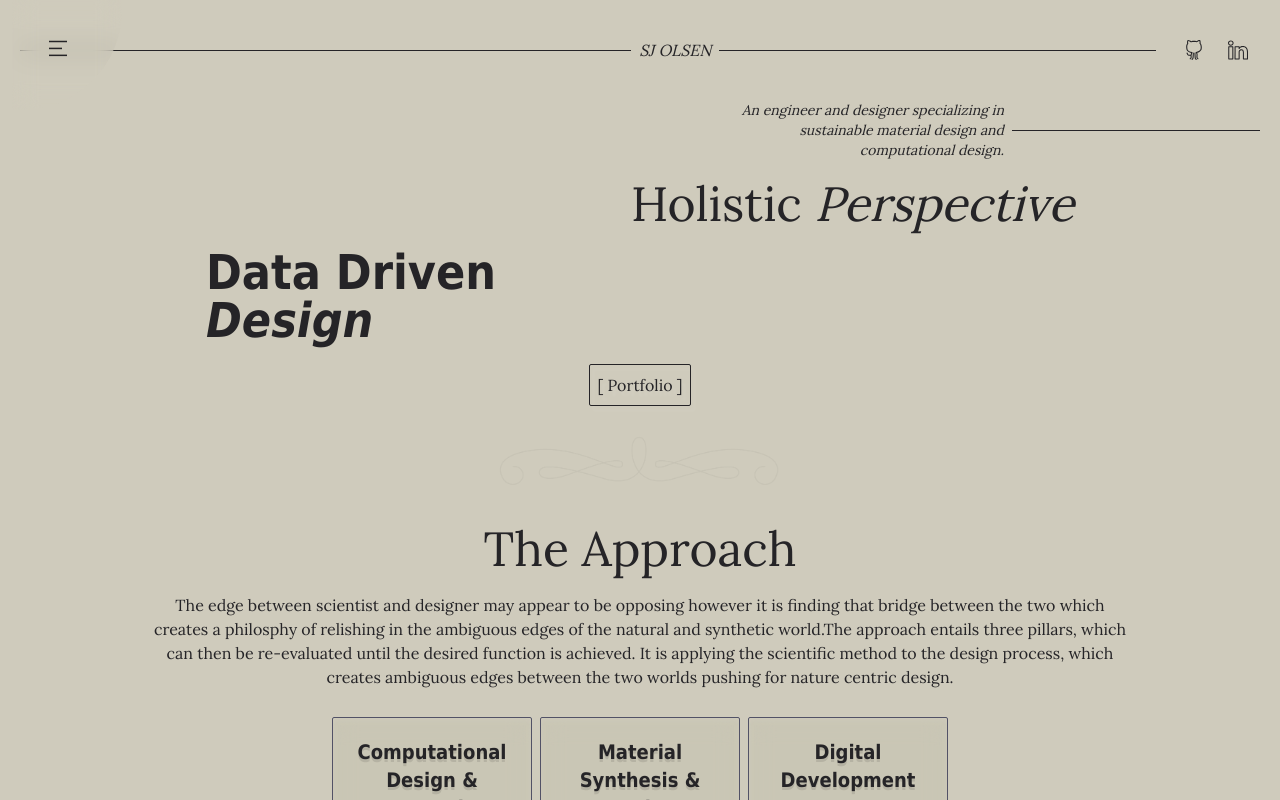
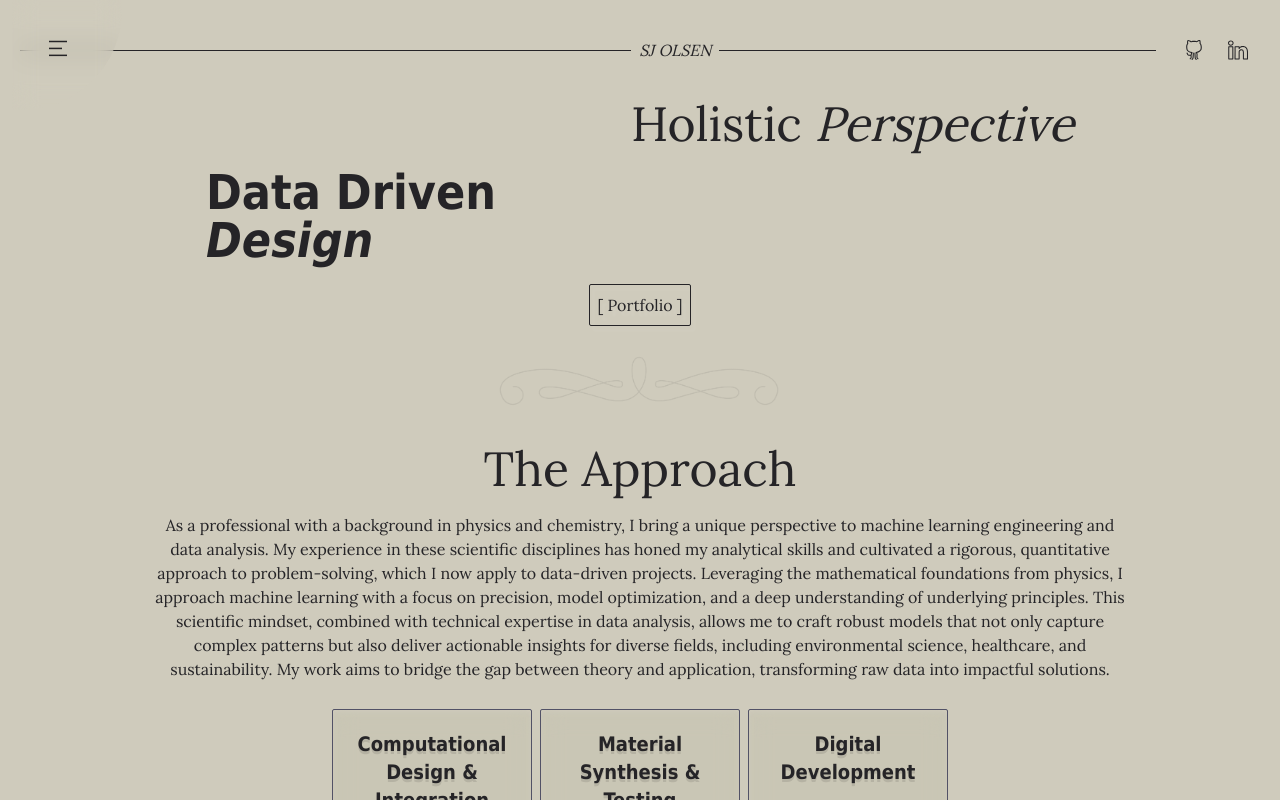
Before and after one commit to minari314159/portfolio, a Next.js app: page /about in a window 1280 px wide. Shown: the top 800 px of the page. Built offline with nearby package versions, Linux system fonts and the light colour scheme.

Commit message:
IMproved about page description

```diff
--- a/app/about/page.jsx
+++ b/app/about/page.jsx
@@ -11,19 +11,6 @@ const Services = () => {
 		<motion.section
 			className=" w-full max-w-[1336px] min-h-[100vh] flex flex-col items-center justify-between gap-5 px-5 overflow-hidden"
 			variants={serviceVariants}>
-			<motion.div
-				className="flex-1  self-end flex items-center justify-end w-full "
-				variants={serviceVariants}
-				initial={serviceVariants.initial}
-				animate={serviceVariants.animate}>
-				<p className="text-textmain text-right text-sm md:text-md ">
-					<i>
-						An engineer and designer specializing in <br /> sustainable material
-						design and <br /> computational design.
-					</i>
-				</p>
-				<hr className=" w-[20%]  border-t-textmain ml-2" />
-			</motion.div>
 			<motion.div
 				className="flex-1 flex flex-col items-center justify-center gap-5 w-full"
 				variants={serviceVariants}
@@ -48,18 +35,25 @@ const Services = () => {
 				width={320}
 				height={20}
 				alt="Divider"
-				className="object-cover opacity-5"
+				className="object-cover opacity-10"
 			/>
 			<div className="w-[80%] p-2 flex flex-col items-center gap-5">
 				<h1 className="text-4xl md:text-5xl  ">The Approach</h1>
 				<p className="text-center">
-					The edge between scientist and designer may appear to be opposing
-					however it is finding that bridge between the two which creates a
-					philosphy of relishing in the ambiguous edges of the natural and
-					synthetic world.The approach entails three pillars, which can then be
-					re-evaluated until the desired function is achieved. It is applying
-					the scientific method to the design process, which creates ambiguous
-					edges between the two worlds pushing for nature centric design.
+					As a professional with a background in physics and chemistry, I bring
+					a unique perspective to machine learning engineering and data
+					analysis. My experience in these scientific disciplines has honed my
+					analytical skills and cultivated a rigorous, quantitative approach to
+					problem-solving, which I now apply to data-driven projects. Leveraging
+					the mathematical foundations from physics, I approach machine learning
+					with a focus on precision, model optimization, and a deep
+					understanding of underlying principles. This scientific mindset,
+					combined with technical expertise in data analysis, allows me to craft
+					robust models that not only capture complex patterns but also deliver
+					actionable insights for diverse fields, including environmental
+					science, healthcare, and sustainability. My work aims to bridge the
+					gap between theory and application, transforming raw data into
+					impactful solutions.
 				</p>
 			</div>
 
```
